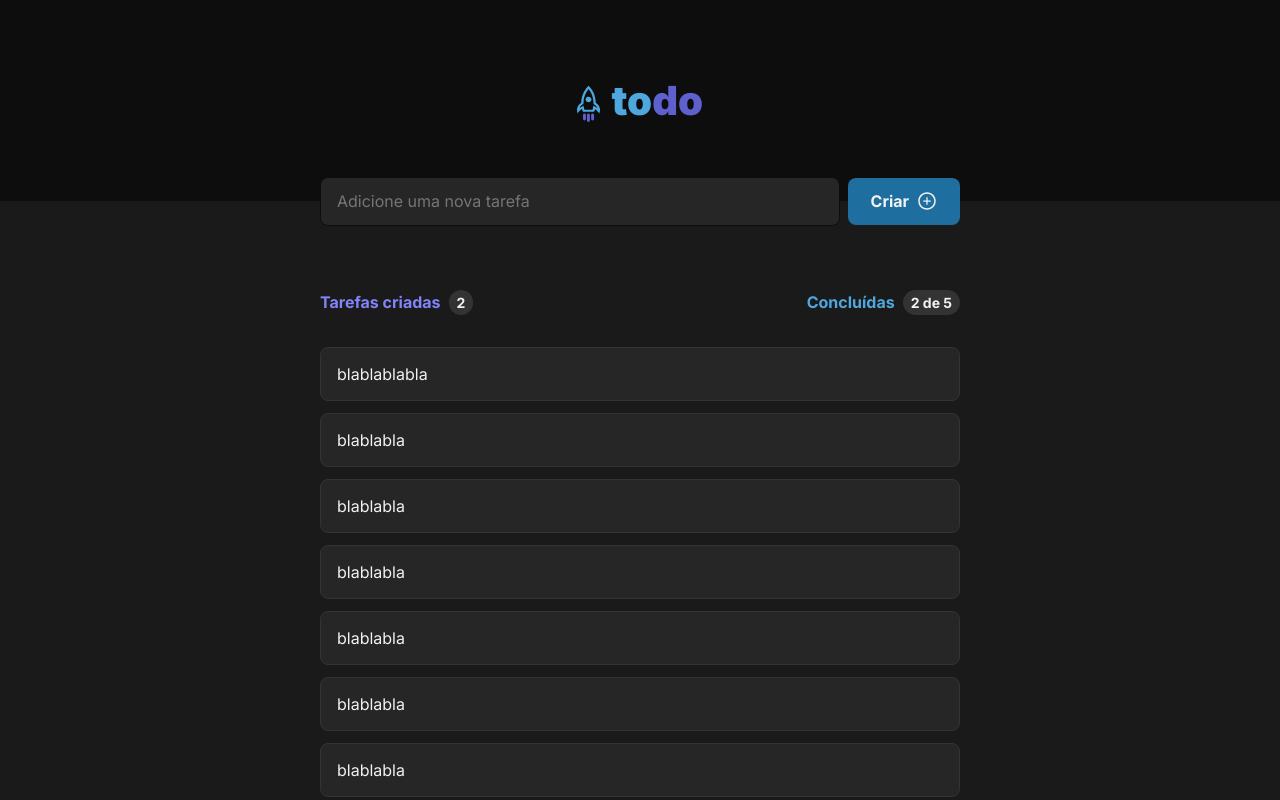
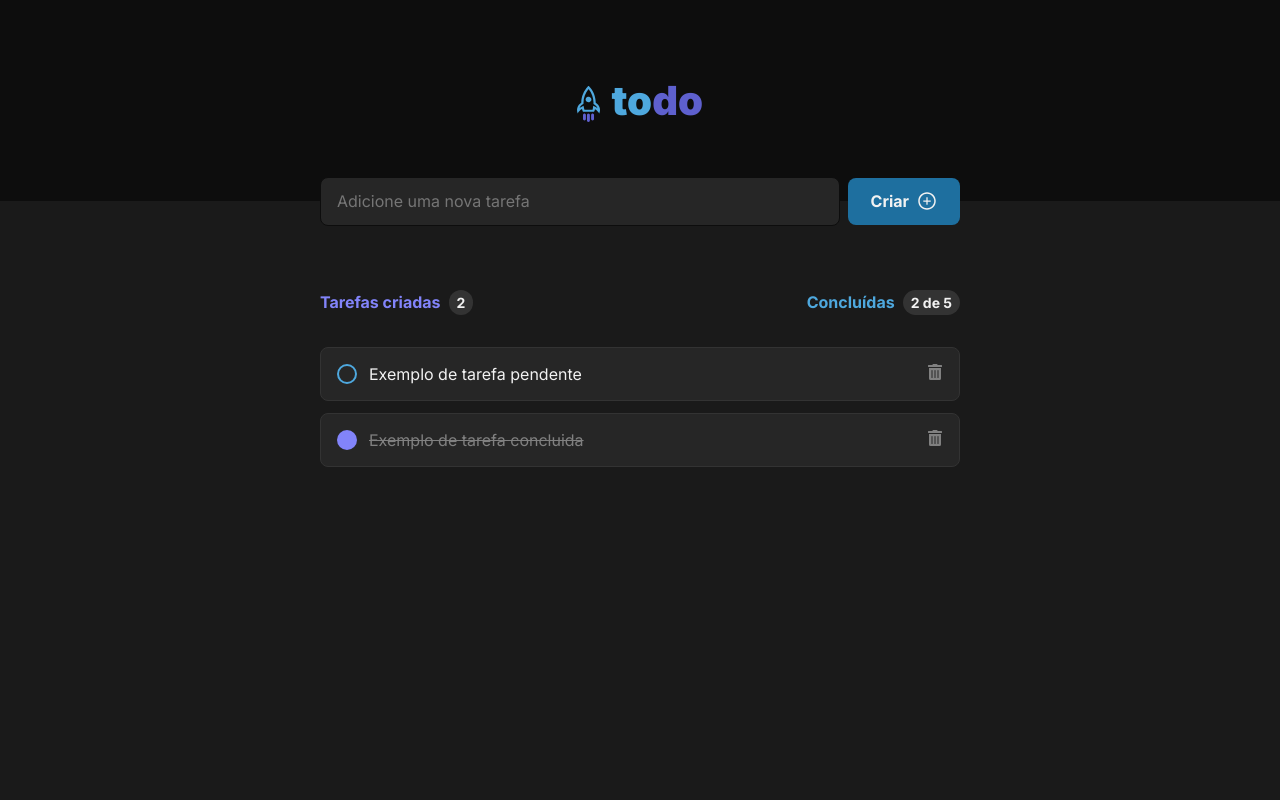
Before and after one commit to rebecaverasa/Todo_List_RocketSeat, a React (Vite) app: page / in a window 1280 px wide. Shown: the top 800 px of the page. Built offline with nearby package versions, Linux system fonts and the light colour scheme.

Commit message:
tasks style and logic for toggle completed

```diff
--- a/src/components/Tasks.module.css
+++ b/src/components/Tasks.module.css
@@ -15,3 +15,54 @@
     border: 1px solid var(--gray-400);
     cursor: pointer;
 }
+
+.taskContent {
+    display: flex;
+    align-items: center;
+    gap: 0.75rem;
+}
+
+.taskContent span {
+    font-size: 1rem;
+    color: var(--gray-100);
+}
+
+.task.completed span {
+    color: var(--gray-300);
+    text-decoration: line-through;
+}
+
+.iconPending {
+    width: 1.25rem;
+    height: 1.25rem;
+    border: 2px solid var(--blue);
+    border-radius: 50%;
+    background: transparent;
+}
+
+.iconCompleted {
+    width: 1.25rem;
+    height: 1.25rem;
+    border-radius: 50%;
+    background: var(--purple);
+    display: flex;
+    justify-content: center;
+    align-items: center;
+    position: relative;
+}
+
+.checkIcon {
+    color: var(--gray-100);
+    font-size: 1rem;
+}
+
+.deleteButton {
+    background: none;
+    border: none;
+    color: var(--gray-300);
+    cursor: pointer;
+}
+
+.deleteButton:hover {
+    color: var(--danger);
+}
--- a/src/components/Tasks.tsx
+++ b/src/components/Tasks.tsx
@@ -1,20 +1,50 @@
-import styles from './Tasks.module.css'
+import { FaTrashAlt } from 'react-icons/fa';
+import styles from './Tasks.module.css';
+import { useState } from 'react';
 
 export function Tasks() {
+    const [tasks, setTasks] = useState([
+        {id: 1, text: 'Exemplo de tarefa pendente', completed: false},
+        {id: 2, text: 'Exemplo de tarefa concluida', completed: true}
+    ]);
+
+    const toggleTaskComplete = (id: number) => {
+        setTasks((prevTasks) =>
+            prevTasks.map((task) =>
+                task.id === id
+                    ? { ...task, completed: !task.completed }
+                    : task
+            )
+        );
+    };
+
     return (
         <div className={styles.tasksContainer}>
-            <span className={styles.task}>blablablabla</span>
-            <span className={styles.task}>blablabla</span>
-            <span className={styles.task}>blablabla</span>
-            <span className={styles.task}>blablabla</span>
-            <span className={styles.task}>blablabla</span>
-            <span className={styles.task}>blablabla</span>
-            <span className={styles.task}>blablabla</span>
-            <span className={styles.task}>blablabla</span>
-            <span className={styles.task}>blablabla</span>
-            <span className={styles.task}>blablabla</span>
-            <span className={styles.task}>blablabla</span>
-            <span className={styles.task}>blablabla</span>
+            {tasks.map((task) => (
+                <div
+                    key={task.id}
+                    className={`${styles.task} ${
+                        task.completed ? styles.completed : ''
+                    }`}
+                >
+                    <div
+                        className={styles.taskContent}
+                        onClick={() => toggleTaskComplete(task.id)}
+                    >
+                        <div
+                            className={
+                                task.completed
+                                    ? styles.iconCompleted
+                                    : styles.iconPending
+                            }
+                        />
+                        <span>{task.text}</span>
+                    </div>
+                    <button className={styles.deleteButton}>
+                        <FaTrashAlt />
+                    </button>
+                </div>
+            ))}
         </div>
-    )
+    );
 }
```
